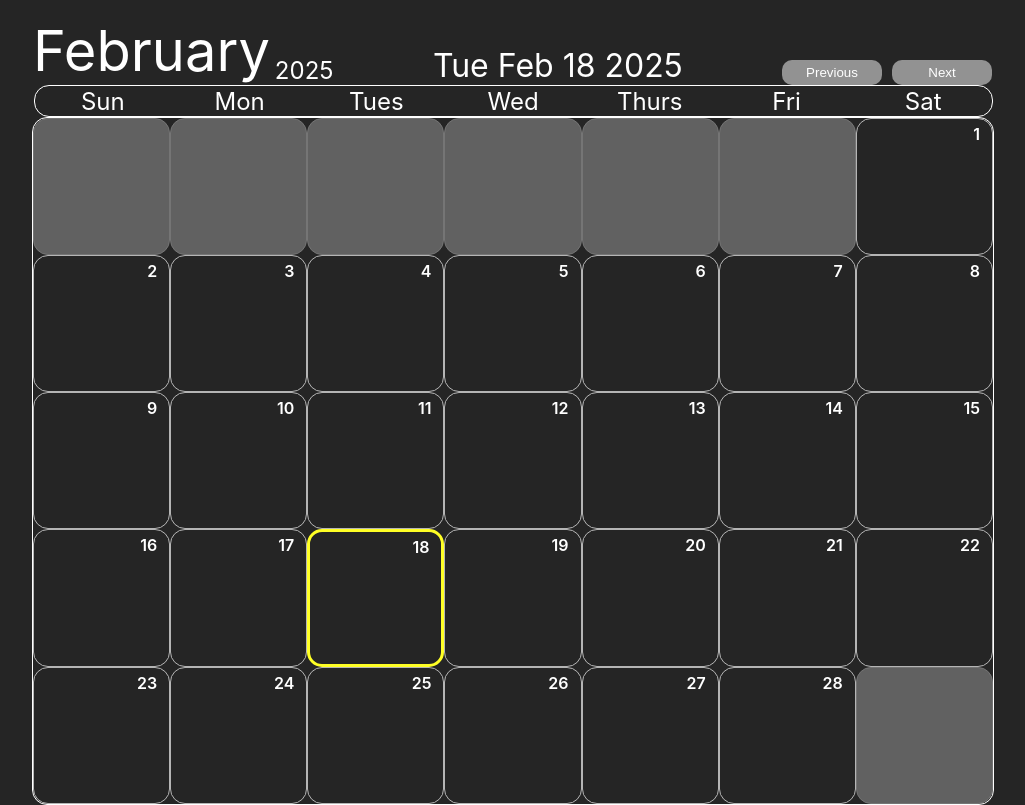
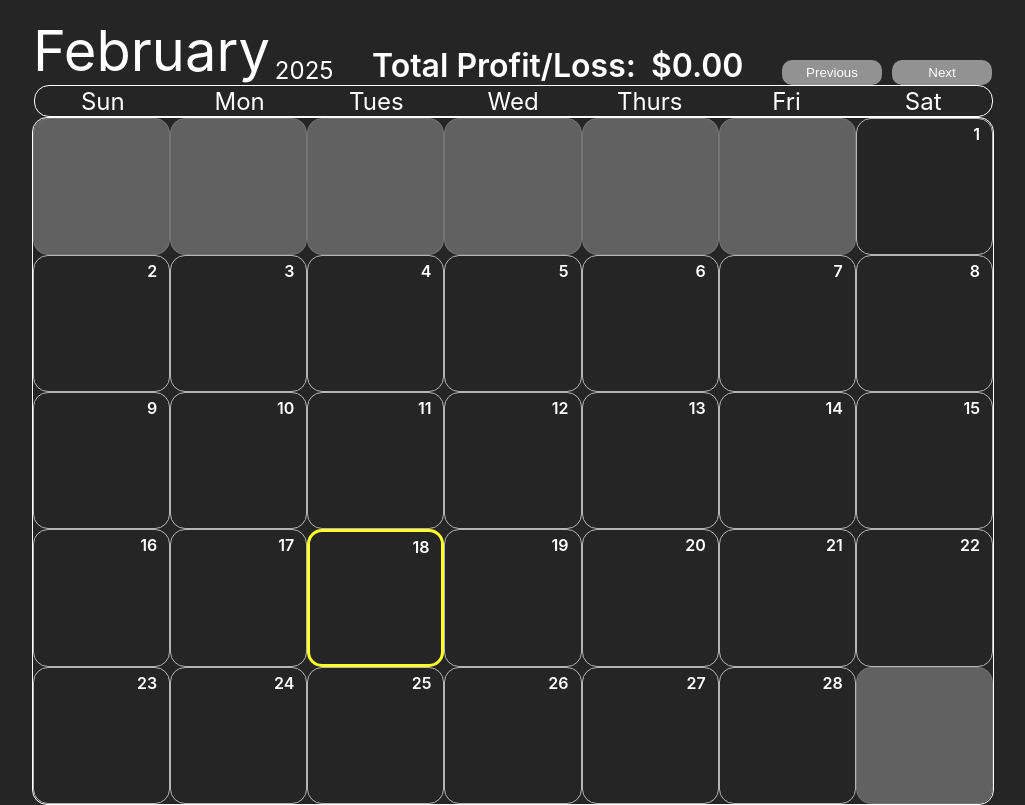
Before and after one commit to Alejandro-Wong/pl_calendar, a React (Create React App) app: page / in a window 1280 px wide. Shown: the whole page, without its empty margins (127-1152 px from the left). Built offline with nearby package versions, Linux system fonts and the light colour scheme; no server answers.

Commit message:
Replaced current date with total monthly profit/loss

```diff
--- a/src/Components/App/App.js
+++ b/src/Components/App/App.js
@@ -56,11 +56,23 @@ function App() {
     setYearIdx(yearIdx + 1);
   }
 
+  // Total Month's PL for Header
+  const monthPl = [];
+  for (let i = 0; i < plData.length; i++) {
+    let month = new Date(plData[i].date).getMonth()
+    if (months[month] === currentMonth) {
+      monthPl.push(Number(plData[i].profit_loss))
+    };
+  };
+
+  const totalMonthPl = monthPl.reduce((b, a) => b + a, 0).toFixed(2)
+
   return (
     <div className="App">
       <Header
         currentMonth={currentMonth}
         currentYear={currentYear}
+        totalMonthPl={totalMonthPl}
         todaysDate={todaysDate}
         monthIdx={monthIdx}
         setMonth={setMonthIdx}
--- a/src/Components/Header/Header.css
+++ b/src/Components/Header/Header.css
@@ -9,6 +9,15 @@
     /* margin-top: 25px; */
 }
 
-.todaysDate {
+/* .todaysDate {
     font-size: 2em;
+} */
+
+.totalPl {
+    font-size: 2em;
+    font-weight: 600;
 }
+
+#pl {
+    margin-left: 15px;
+}
--- a/src/Components/Header/Header.js
+++ b/src/Components/Header/Header.js
@@ -4,11 +4,14 @@ import Navigation from '../Navigation/Navigation.js';
 // import Week from '../Week/Week.js';
 import './Header.css'
 
-function Header({ currentMonth, currentYear, todaysDate, monthIdx, setMonth }) {
+function Header({ currentMonth, currentYear, todaysDate, monthIdx, setMonth, totalMonthPl }) {
   return (
     <div className="header">
       <MonthYear currentMonth={currentMonth} currentYear={currentYear}/>
-      <div className="todaysDate">{todaysDate}</div>
+      {/* <div className="todaysDate">{todaysDate}</div> */}
+      <div className="totalPl">Total Profit/Loss:
+        <span id="pl" style={{color: totalMonthPl > 0 ? 'green' : totalMonthPl < 0 ? 'red' : 'white'}}>${totalMonthPl}</span>
+      </div>
       <Navigation monthIdx={monthIdx} setMonth={setMonth}/>
     </div>
   )
```
